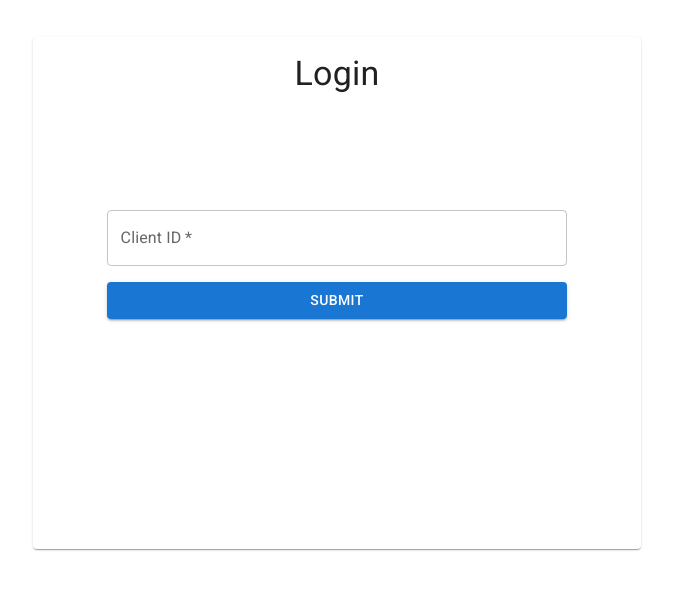
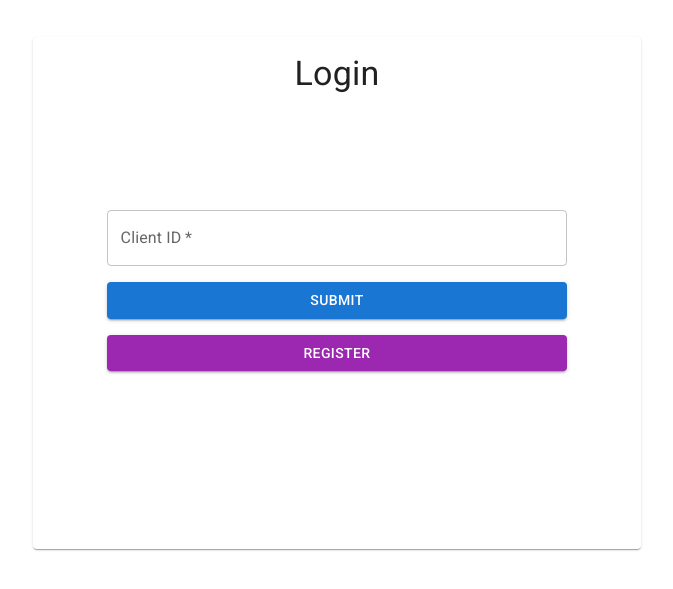
Before and after one commit to namelew/MQTTChat, a React (Create React App) app: page /auth in a window 1280 px wide. Shown: the part 107-696 px from the top of the page, without its empty margins (303-976 px from the left). Built offline with nearby package versions, Linux system fonts and the light colour scheme.

Commit message:
Adicionando botão para registro de novos usuários

```diff
--- a/src/network/rest.ts
+++ b/src/network/rest.ts
@@ -0,0 +1,3 @@
+export interface Empty {
+    isEmpty: boolean
+};
--- a/src/pages/Auth/index.tsx
+++ b/src/pages/Auth/index.tsx
@@ -11,6 +11,10 @@ const Auth = () => {
 
         console.log(`Client ID: ${ClientID}`);
         navigate(`/chat/${ClientID}`);
+    };
+
+    const handleRegister = () => {
+        navigate('/register');
     };
 
     return (
@@ -56,6 +60,9 @@ const Auth = () => {
                 <Button variant="contained" type="submit">
                     Submit
                 </Button>
+                <Button variant="contained" color="secondary" onClick={handleRegister}>
+                    Register
+                </Button>
             </Box>
         </Paper>
         </Container>
```
